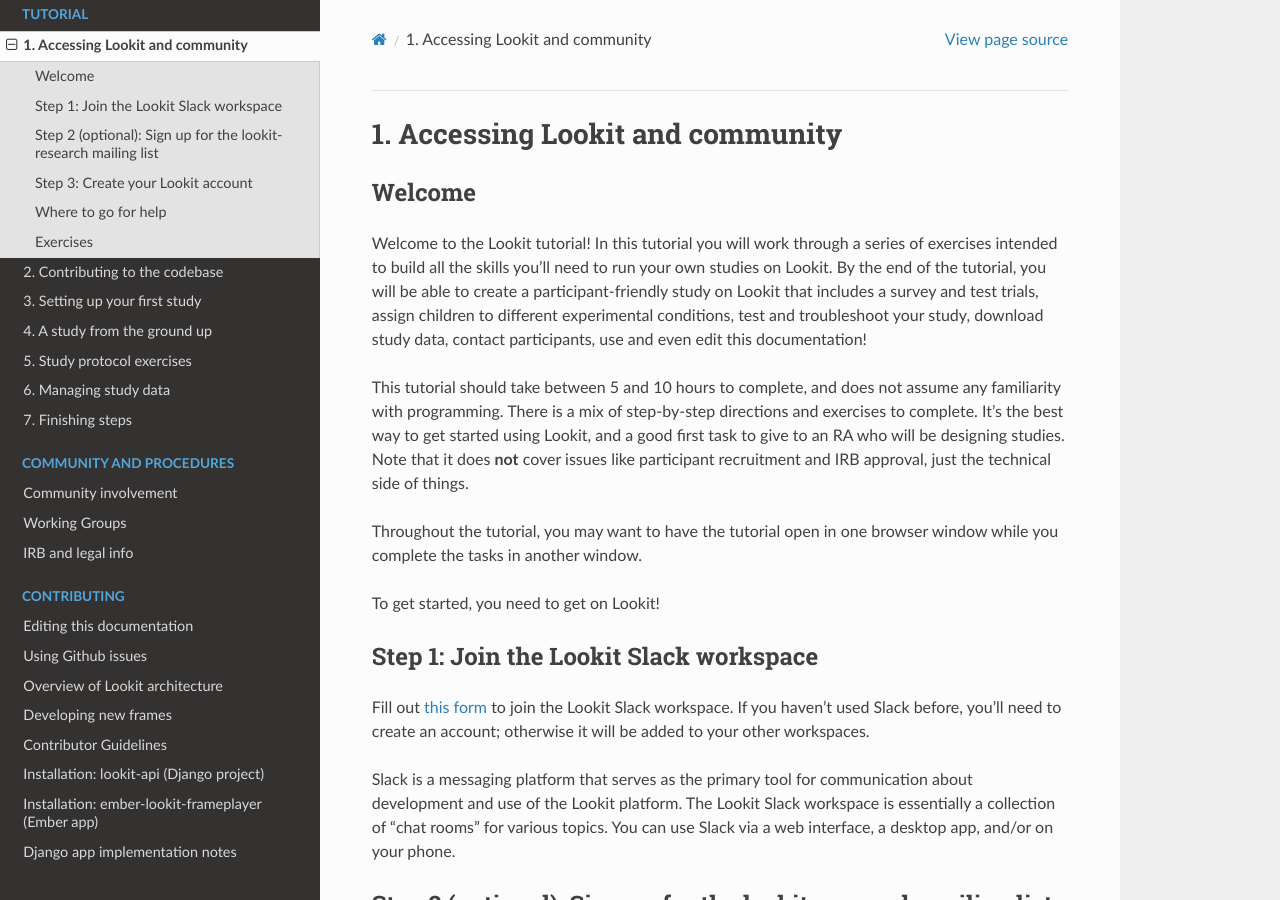
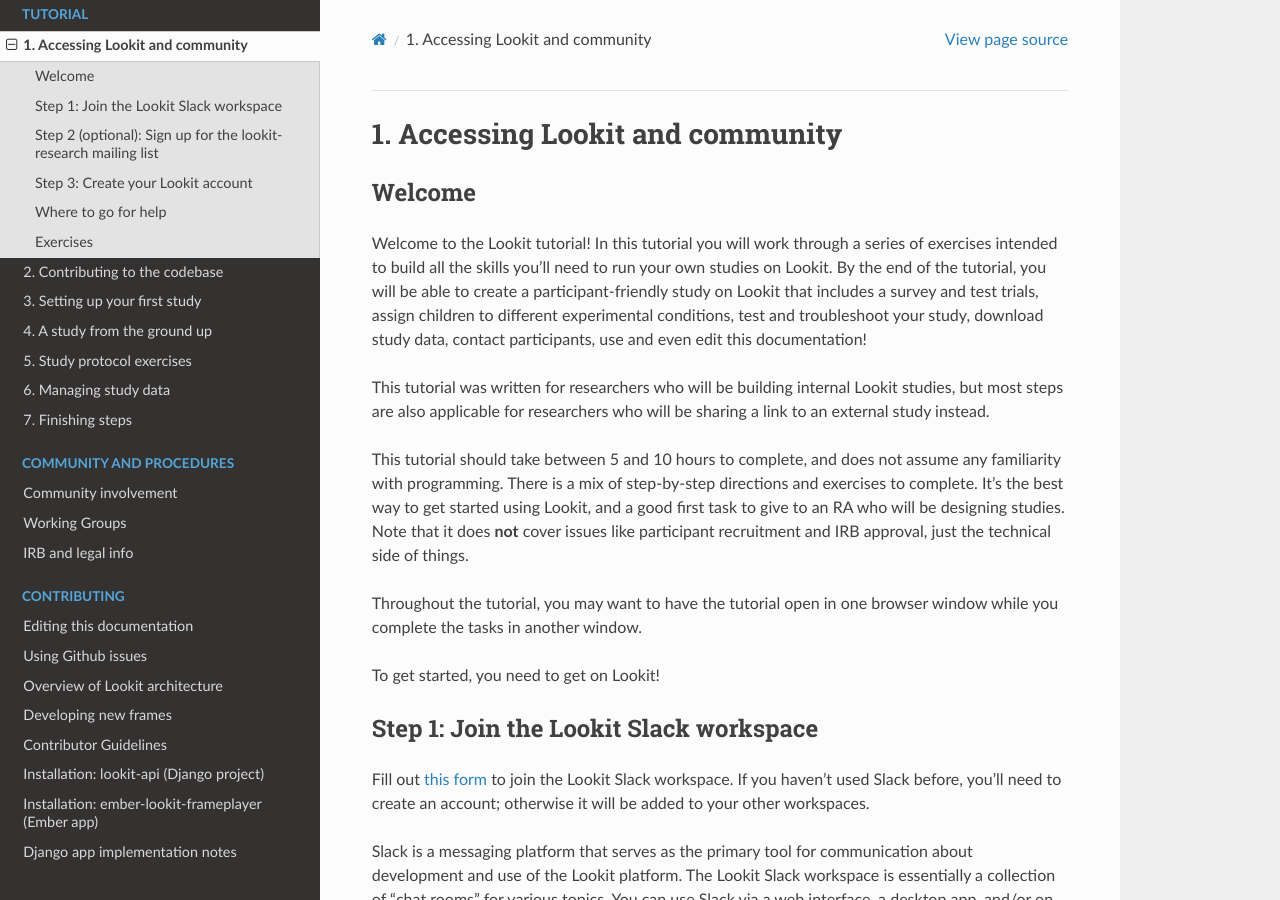
Before and after one commit to lookit/lookit-docs, a Sphinx documentation site: the page built from docs/source/tutorial-access.rst, in a window 1280 px wide and 900 px high. Built offline with Sphinx 7.4.7 and the Read the Docs theme 2.0.0, drawn with Linux system fonts in a browser that asks for light colours.

Commit message:
Update tutorial-access.rst

```diff
--- a/docs/source/tutorial-access.rst
+++ b/docs/source/tutorial-access.rst
@@ -8,6 +8,8 @@
 ----------
 
 Welcome to the Lookit tutorial! In this tutorial you will work through a series of exercises intended to build all the skills you'll need to run your own studies on Lookit. By the end of the tutorial, you will be able to create a participant-friendly study on Lookit that includes a survey and test trials, assign children to different experimental conditions, test and troubleshoot your study, download study data, contact participants, use and even edit this documentation!
+
+This tutorial was written for researchers who will be building internal Lookit studies, but most steps are also applicable for researchers who will be sharing a link to an external study instead.
 
 This tutorial should take between 5 and 10 hours to complete, and does not assume any familiarity with programming. There is a mix of step-by-step directions and exercises to complete. It's the best way to get started using Lookit, and a good first task to give to an RA who will be designing studies. Note that it does **not** cover issues like participant recruitment and IRB approval, just the technical side of things.
 
```
